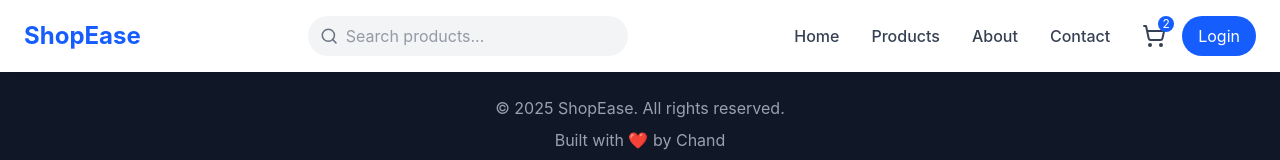
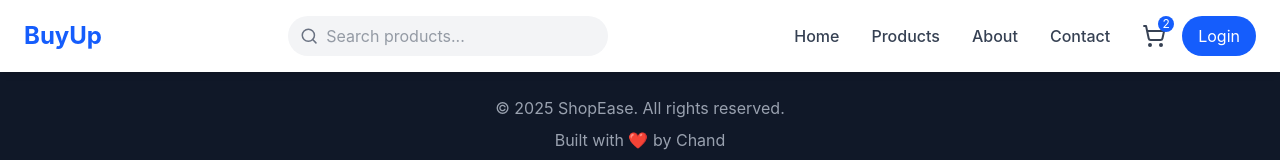
Before and after one commit to chandanXcoder/e-commerce, a React (Vite) app: page / in a window 1280 px wide. Shown: the top 160 px of the page. Built offline with nearby package versions, Linux system fonts and the light colour scheme.

Commit message:
Name change

```diff
--- a/src/component/Navbar.jsx
+++ b/src/component/Navbar.jsx
@@ -19,7 +19,7 @@ const Navbar = () => {
           to="/"
           className="text-2xl font-bold text-blue-600 hover:scale-105 hover:text-blue-800 transition"
         >
-          ShopEase
+          BuyUp
         </Link>
 
         <div className="hidden md:flex items-center bg-gray-100 rounded-full px-3 py-2 w-80">
```
